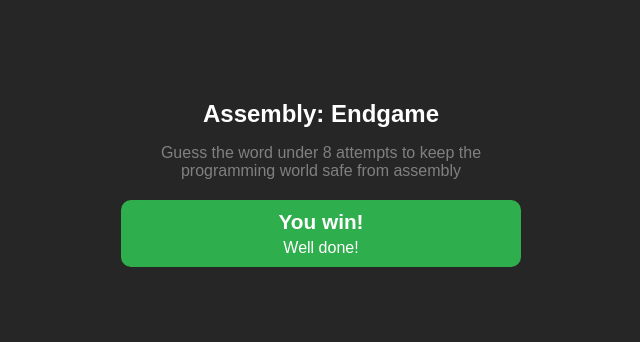
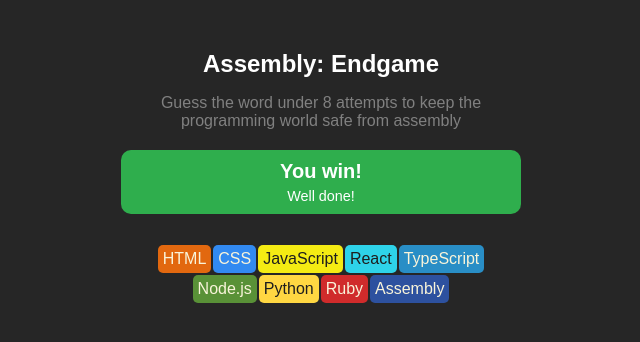
Before and after one commit to Akaiokaa/assembly-endgame, a React (Vite) app: page / in a window 1280 px wide. Shown: the top 342 px of the page, without its empty margins (319-959 px from the left). Built offline with nearby package versions, Linux system fonts and the light colour scheme.

Commit message:
styling for coding languages

```diff
--- a/src/App.css
+++ b/src/App.css
@@ -5,12 +5,12 @@ header {
     gap: 1rem;
     text-align: center;
     margin: 0 auto;
-    margin-top: 100px;
+    margin-top: 50px;
     margin-bottom: 20px;
 }
 
 header p {
-    width: 400px;
+    max-width: 400px;
     margin: 0 auto;
     color: grey;
 
@@ -20,12 +20,30 @@ header p {
     text-align: center;
     border-radius: 10px;
     padding: 10px;
-    width: 400px;
+    max-width: 400px;
     margin: 0 auto;
     background-color: rgb(47, 174, 77);
 }
 
 .game-status h2 {
-    font-size: 1.30rem;
+    font-size: 1.25rem;
     padding-bottom: 5px;
 }
+.game-status p {
+    font-size: .90rem;
+}
+
+.coding-languages {
+    width: 350px;
+    margin: 0 auto;
+    display: flex;
+    flex-wrap: wrap;
+    justify-content: center;
+    margin-block: 30px;
+}
+
+.language_name {
+    margin: 1px;
+    padding: 5px;
+    border-radius: 5px;
+}
--- a/src/App.jsx
+++ b/src/App.jsx
@@ -1,8 +1,16 @@
 import { useState } from 'react'
 import './App.css'
+import languages from './languages.js'
+function App() {
+  const CODING_LANGUAGES = languages.map((language) => (<div
+    key={language.name}
+    className='language_name'
+    style={{
+    "background-color": language.backgroundColor,
+    color: language.color
+  }}>{language.name}</div>))
 
-function App() {
-
+  console.log(languages)
   return (
     <>
       <main>
@@ -15,6 +23,9 @@ function App() {
         <h2>You win!</h2>
         <p>Well done!</p>
       </div>
+      <div className='coding-languages'>
+        {CODING_LANGUAGES}
+      </div>
 
     </>
   )
--- /dev/null
+++ b/src/languages.js
@@ -0,0 +1,49 @@
+const languages = [
+    {
+        name: "HTML",
+        backgroundColor: "#E2680F",
+        color: "#F9F4DA",
+    },
+    {
+        name: "CSS",
+        backgroundColor: "#328AF1",
+        color: "#F9F4DA",
+    },
+    {
+        name: "JavaScript",
+        backgroundColor: "#F4EB13",
+        color: "#1E1E1E",
+    },
+    {
+        name: "React",
+        backgroundColor: "#2ED3E9",
+        color: "#1E1E1E",
+    },
+    {
+        name: "TypeScript",
+        backgroundColor: "#298EC6",
+        color: "#F9F4DA",
+    },
+    {
+        name: "Node.js",
+        backgroundColor: "#599137",
+        color: "#F9F4DA",
+    },
+    {
+        name: "Python",
+        backgroundColor: "#FFD742",
+        color: "#1E1E1E",
+    },
+    {
+        name: "Ruby",
+        backgroundColor: "#D02B2B",
+        color: "#F9F4DA",
+    },
+    {
+        name: "Assembly",
+        backgroundColor: "#2D519F",
+        color: "#F9F4DA",
+    },
+]
+
+export default languages
```
